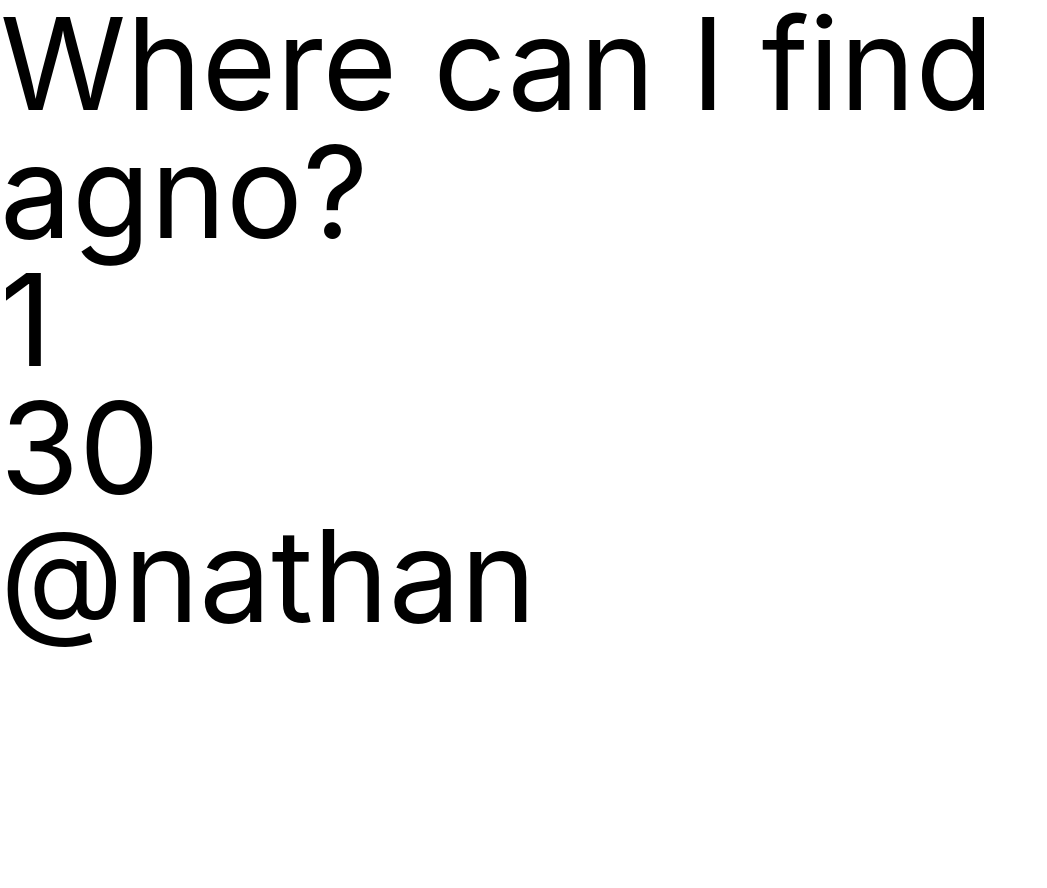
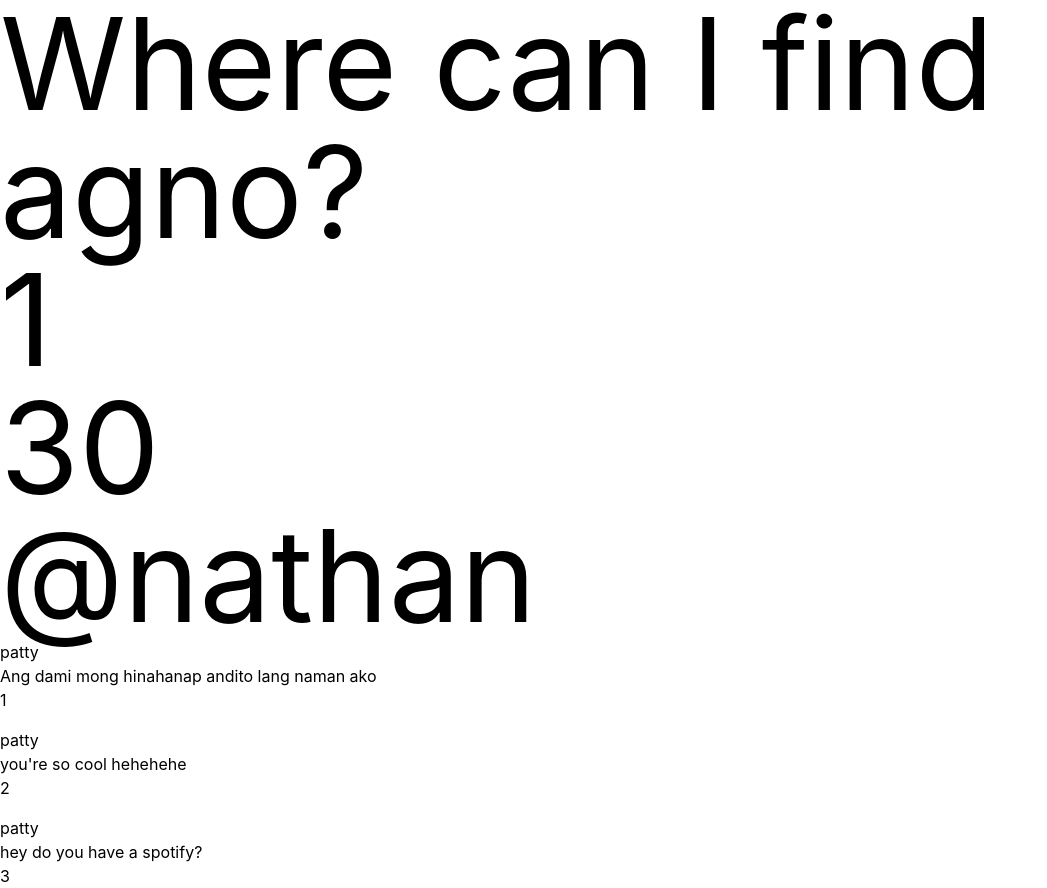
Before and after one commit to Ethea2/Ask-Lasalle, a React (Create React App) app: page /viewpost/1 in a window 1280 px wide. Shown: the whole page, without its empty margins (0-1047 px from the left). Before the commit the page ends 800 px from the top, so only its background shows below. Built offline with nearby package versions, Linux system fonts and the light colour scheme; data requests are answered from the project's data file.

Commit message:
fixed: comment query and data handling

```diff
--- a/src/pages/Viewpost.js
+++ b/src/pages/Viewpost.js
@@ -1,13 +1,18 @@
 import { useParams } from "react-router-dom";
 import useFetchPost from "../hooks/useFetchPost";
 import Comment from "../components/Comment";
+import { useEffect, useState } from "react";
 
 const Viewpost = () => {
     const { postid } = useParams()
-    const { postcomments } = useParams()
     const { data, isLoading, errorLoading } = useFetchPost('http://localhost:8000/posts', postid)
-    const { commentData, commentLoading, commentError} = useFetchPost('http://localhost:8000/posts', postcomments)
+    const [comments, setComments] = useState()
+    useEffect(() => {
+        if (isLoading === false) {
 
+            setComments(data.postcomments)
+        }
+    }, [isLoading])
     return (
         <>
             {errorLoading && <div>{errorLoading}</div>}
@@ -28,19 +33,22 @@ const Viewpost = () => {
                     </div>
                 </div>
             }
+            <div className="flex gap-4 flex-col">
 
-            {commentError && <div>{commentError}</div>}
-            {commentLoading && <div>loading...</div>}
-            {commentData && commentData.map((data)=>{
-            return (
-                <div className="user-posts" class="w-3/4 m-auto mt-8 mb-8">
-                    <div className="filtered">
-                        <Comment post={data} key={data.commentid}></Comment>
-                    </div>
-                </div>
-
-            )
-        })}
+                {
+                    comments && comments.map((comment) => {
+                        return (
+                            <div>
+                                <ol>
+                                    <li>{comment.user}</li>
+                                    <li>{comment.comment}</li>
+                                    <li>{comment.commentid}</li>
+                                </ol>
+                            </div>
+                        )
+                    })
+                }
+            </div>
 
         </>
     )
```
